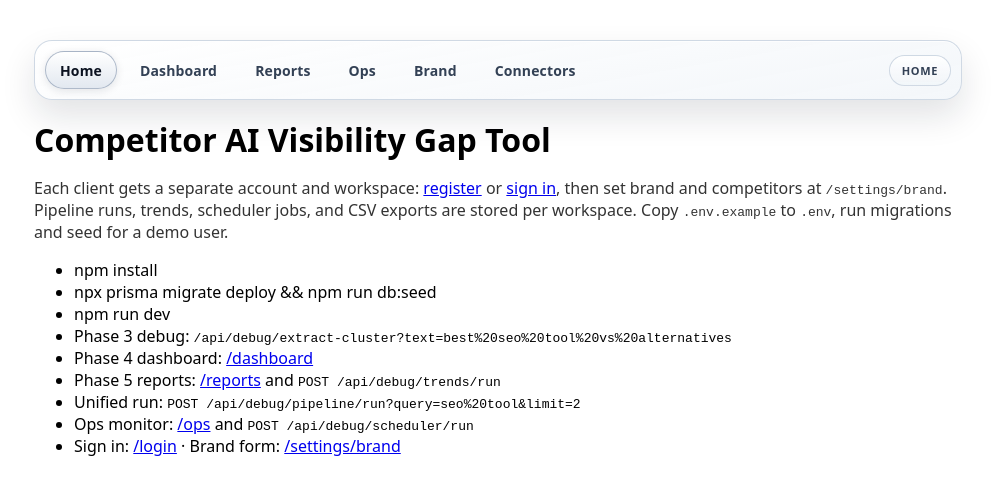
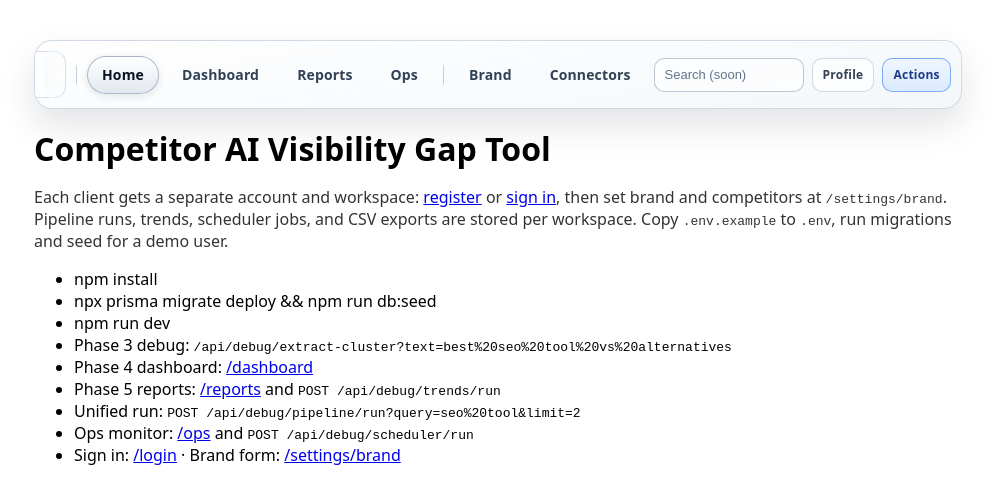
Before and after one commit to NetBrandingLimited/Competitor-AI-Visibility-Gap-Tool, a Next.js app: page / in a window 1280 px wide. Shown: the top 504 px of the page, without its empty margins (142-1137 px from the left). Built offline with nearby package versions, Linux system fonts and the light colour scheme.

Commit message:
Changes
enterprise-admin nav bar now: grouped links with separators,

```diff
--- a/src/app/components/AppNav.tsx
+++ b/src/app/components/AppNav.tsx
@@ -18,6 +18,10 @@ const navItems: NavItem[] = [
   { label: 'Ops', href: '/ops', sectionLabel: 'Operations' },
   { label: 'Brand', href: '/settings/brand', sectionLabel: 'Brand settings' },
   { label: 'Connectors', href: '/settings/connectors', sectionLabel: 'Connectors' }
+];
+const navGroups = [
+  { id: 'workspace', items: navItems.slice(0, 4) },
+  { id: 'settings', items: navItems.slice(4) }
 ];
 
 function isActivePath(pathname: string, item: NavItem): boolean {
@@ -73,7 +77,17 @@ export default function AppNav() {
         <span id={currentSectionId} className="sr-only">
           Current section: {activeSection}
         </span>
-        {navItems.map((item) => {
+        <div className="app-nav-workspace-zone" aria-hidden="true">
+          <span className="app-nav-workspace-icon">◈</span>
+          <span className="app-nav-workspace-copy">
+            <span className="app-nav-workspace-label">Workspace</span>
+            <span className="app-nav-workspace-value">{activeSection}</span>
+          </span>
+        </div>
+        <span aria-hidden="true" className="app-nav-group-separator" />
+        {navGroups.map((group, groupIdx) => (
+          <div key={group.id} className="app-nav-group" role="group" aria-label={`${group.id} navigation`}>
+            {group.items.map((item) => {
               const active = isActivePath(pathname, item);
               return (
                 <Link
@@ -86,7 +100,29 @@ export default function AppNav() {
                 </Link>
               );
             })}
-        {!compactViewport ? <span aria-hidden="true" className="app-nav-section-chip">{activeSection}</span> : null}
+            {groupIdx < navGroups.length - 1 ? <span aria-hidden="true" className="app-nav-group-separator" /> : null}
+          </div>
+        ))}
+        {!compactViewport ? (
+          <div className="app-nav-utilities" aria-label="Quick utilities">
+            <label className="app-nav-search-wrap">
+              <span className="sr-only">Quick search</span>
+              <input
+                type="search"
+                className="app-nav-search-input"
+                placeholder="Search (soon)"
+                readOnly
+                aria-label="Quick search (coming soon)"
+              />
+            </label>
+            <Link href="/settings/brand" className="app-nav-utility-link">
+              Profile
+            </Link>
+            <Link href="/reports" className="app-nav-utility-link app-nav-utility-link-primary">
+              Actions
+            </Link>
+          </div>
+        ) : null}
       </nav>
       {showLeftFade ? (
         <span aria-hidden="true" className="app-nav-fade app-nav-fade-left" />
--- a/src/app/globals.css
+++ b/src/app/globals.css
@@ -402,6 +402,106 @@ p { color: #333; }
   font-size: 14px;
   scroll-snap-type: x proximity;
 }
+.app-nav-workspace-zone {
+  display: inline-flex;
+  align-items: center;
+  gap: 10px;
+  padding: 6px 10px 6px 6px;
+  border-radius: 12px;
+  background: rgba(255, 255, 255, 0.55);
+  border: 1px solid rgba(203, 213, 225, 0.8);
+  box-shadow: inset 0 1px 0 rgba(255, 255, 255, 0.75);
+  flex: 0 0 auto;
+}
+.app-nav-workspace-icon {
+  width: 28px;
+  height: 28px;
+  display: inline-flex;
+  align-items: center;
+  justify-content: center;
+  border-radius: 8px;
+  color: #1e3a8a;
+  background: linear-gradient(180deg, #eff6ff 0%, #dbeafe 100%);
+  border: 1px solid rgba(147, 197, 253, 0.7);
+  font-size: 14px;
+}
+.app-nav-workspace-copy {
+  display: inline-flex;
+  flex-direction: column;
+  min-width: 120px;
+  gap: 2px;
+}
+.app-nav-workspace-label {
+  font-size: 10px;
+  text-transform: uppercase;
+  letter-spacing: 0.08em;
+  color: #64748b;
+  font-weight: 600;
+}
+.app-nav-workspace-value {
+  font-size: 12px;
+  color: #0f172a;
+  font-weight: 700;
+}
+.app-nav-group {
+  display: inline-flex;
+  align-items: center;
+  gap: 8px;
+}
+.app-nav-group-separator {
+  width: 1px;
+  height: 24px;
+  background: linear-gradient(
+    to bottom,
+    rgba(148, 163, 184, 0) 0%,
+    rgba(148, 163, 184, 0.55) 20%,
+    rgba(148, 163, 184, 0.55) 80%,
+    rgba(148, 163, 184, 0) 100%
+  );
+  margin: 0 2px;
+  flex: 0 0 auto;
+}
+.app-nav-utilities {
+  margin-left: auto;
+  display: inline-flex;
+  align-items: center;
+  gap: 8px;
+}
+.app-nav-search-wrap {
+  display: inline-flex;
+}
+.app-nav-search-input {
+  width: 150px;
+  height: 34px;
+  border-radius: 10px;
+  border: 1px solid rgba(148, 163, 184, 0.6);
+  background: rgba(255, 255, 255, 0.62);
+  color: #334155;
+  font-size: 13px;
+  padding: 0 10px;
+}
+.app-nav-search-input::placeholder {
+  color: #64748b;
+}
+.app-nav-utility-link {
+  height: 34px;
+  padding: 0 10px;
+  border-radius: 10px;
+  border: 1px solid rgba(203, 213, 225, 0.9);
+  background: rgba(255, 255, 255, 0.68);
+  color: #334155;
+  display: inline-flex;
+  align-items: center;
+  text-decoration: none;
+  font-size: 12px;
+  font-weight: 600;
+  letter-spacing: 0.02em;
+}
+.app-nav-utility-link-primary {
+  border-color: rgba(59, 130, 246, 0.6);
+  color: #1e3a8a;
+  background: linear-gradient(180deg, #eff6ff 0%, #dbeafe 100%);
+}
 .app-nav-link-active {
   color: #0b1220;
   font-weight: 700;
@@ -502,6 +602,16 @@ p { color: #333; }
     border-color: rgba(203, 213, 225, 0.95);
     box-shadow: 0 1px 0 rgba(255, 255, 255, 0.85), 0 3px 10px rgba(15, 23, 42, 0.08);
   }
+  .app-nav-utility-link:hover {
+    border-color: rgba(148, 163, 184, 0.95);
+    background: rgba(255, 255, 255, 0.88);
+    color: #0f172a;
+  }
+  .app-nav-utility-link-primary:hover {
+    border-color: rgba(37, 99, 235, 0.75);
+    background: linear-gradient(180deg, #dbeafe 0%, #bfdbfe 100%);
+    color: #1d4ed8;
+  }
   .back-to-top-button:hover {
     background: #f8fafc;
     box-shadow: 0 10px 24px rgba(15, 23, 42, 0.16);
@@ -521,6 +631,12 @@ p { color: #333; }
     min-height: 34px;
     padding: 0 12px;
     font-size: 13px;
+  }
+  .app-nav-workspace-zone {
+    padding-right: 8px;
+  }
+  .app-nav-workspace-copy {
+    min-width: 96px;
   }
 }
 
```
Lines whose indentation alone changed are shown as unchanged.
